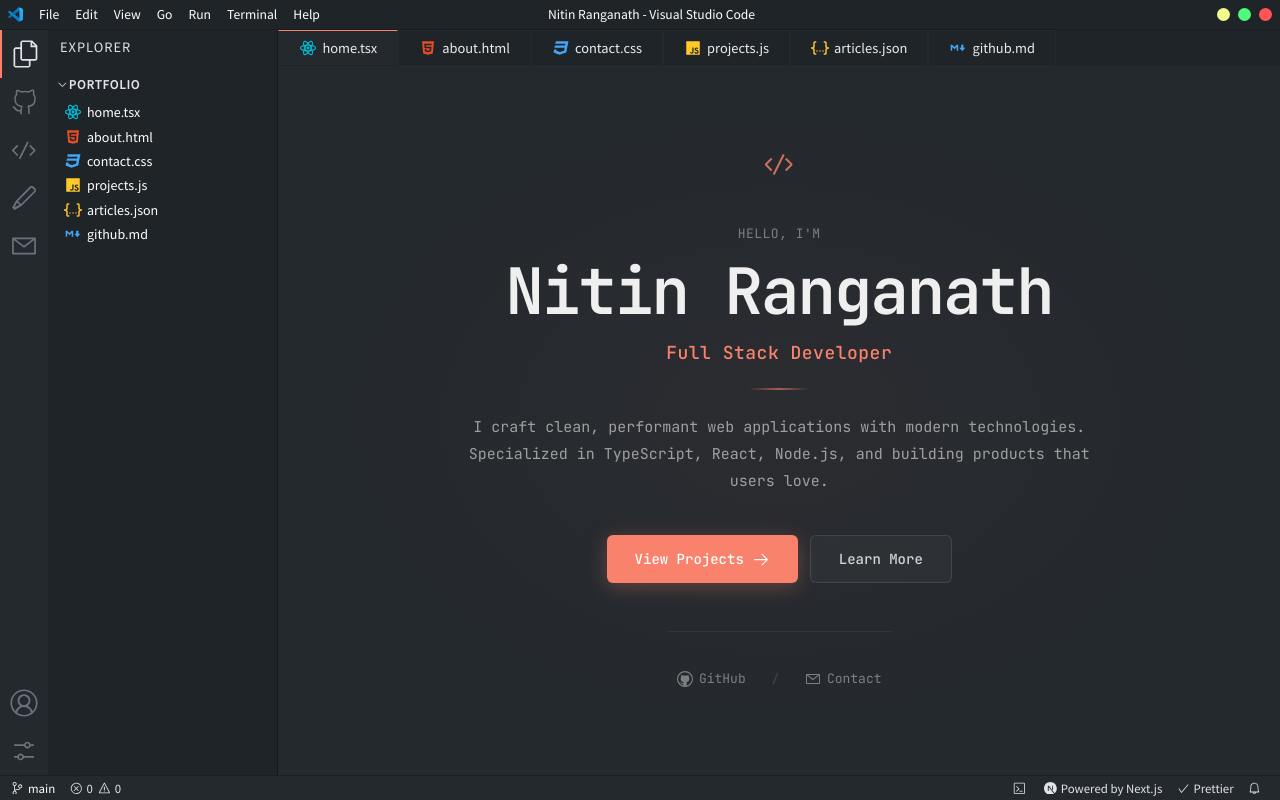
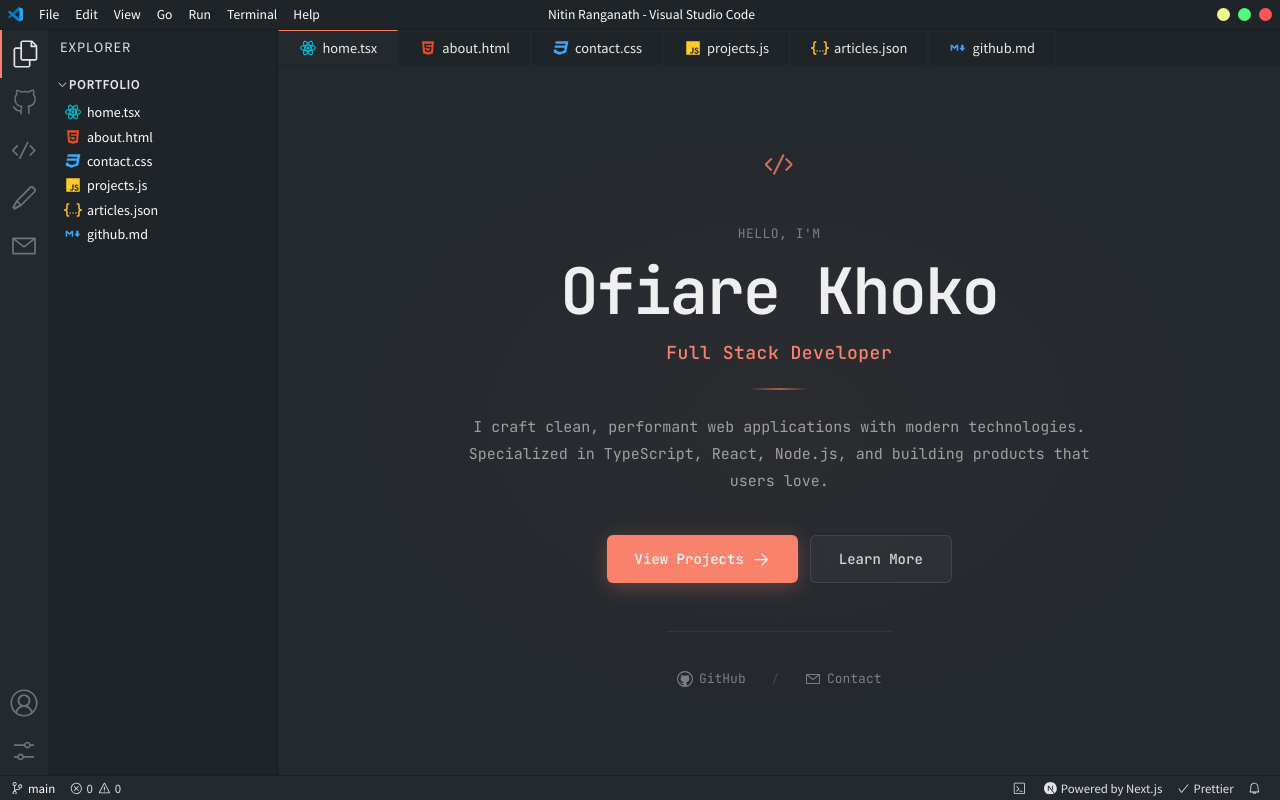
Before and after one commit to wilpowatech/my-portfolio, a Next.js app: page / in a window 1280 px wide. Built offline with nearby package versions, Linux system fonts and the light colour scheme.

Commit message:
first change

```diff
--- a/app/layout.tsx
+++ b/app/layout.tsx
@@ -1,39 +1,38 @@
-import type { Metadata } from 'next';
+import type { Metadata } from 'next'
 
-import Layout from '@/components/Layout';
+import Layout from '@/components/Layout'
 
-import '@/styles/globals.css';
-import '@/styles/themes.css';
+import '@/styles/globals.css'
+import '@/styles/themes.css'
 
 export const metadata: Metadata = {
   title: {
-    default: 'Nitin Ranganath | Portfolio',
-    template: 'Nitin Ranganath | %s',
+    default: 'Ofiare Khoko | Portfolio',
+    template: 'Ofiare Khoko | %s',
   },
   description:
-    "Nitin Ranganath is an avid full stack web developer building websites and applications you'd love to use",
+    "Ofiare Khoko is an avid full stack web developer building websites and applications you'd love to use",
   keywords: [
-    'nitin ranganath',
-    'nitin',
-    'ranganath',
+    'ofiare khoko',
+    'ofiare',
+    'khoko',
     'web developer portfolio',
-    'nitin web developer',
-    'nitin developer',
+    'wilpowa web developer',
+    'wilpowa developer',
     'mern stack',
-    'nitin ranganath portfolio',
+    'ofiare khoko portfolio',
     'vscode-portfolio',
   ],
   openGraph: {
-    title: "Nitin Ranganath's Portfolio",
-    description:
-      "A full-stack developer building websites that you'd like to use.",
+    title: "Ofiare Khoko's Portfolio",
+    description: "A full-stack developer building websites that you'd like to use.",
     images: ['https://imgur.com/4zi5KkQ.png'],
     url: 'https://vscode-portfolio.vercel.app',
   },
   twitter: {
     card: 'summary_large_image',
   },
-};
+}
 
 const themeScript = `
   (function() {
@@ -42,13 +41,9 @@ const themeScript = `
       document.documentElement.setAttribute('data-theme', theme);
     }
   })();
-`;
+`
 
-export default function RootLayout({
-  children,
-}: {
-  children: React.ReactNode;
-}) {
+export default function RootLayout({ children }: { children: React.ReactNode }) {
   return (
     <html lang="en" suppressHydrationWarning>
       <head>
@@ -58,5 +53,5 @@ export default function RootLayout({
         <Layout>{children}</Layout>
       </body>
     </html>
-  );
+  )
 }
--- a/app/page.tsx
+++ b/app/page.tsx
@@ -1,9 +1,9 @@
-'use client';
+'use client'
 
-import Link from 'next/link';
-import { VscArrowRight, VscGithub, VscMail, VscCode } from 'react-icons/vsc';
+import Link from 'next/link'
+import { VscArrowRight, VscGithub, VscMail, VscCode } from 'react-icons/vsc'
 
-import styles from '@/styles/HomePage.module.css';
+import styles from '@/styles/HomePage.module.css'
 
 export default function HomePage() {
   return (
@@ -19,16 +19,15 @@ export default function HomePage() {
           <div className={styles.intro}>
             <p className={styles.greeting}>Hello, I&apos;m</p>
 
-            <h1 className={styles.name}>Nitin Ranganath</h1>
+            <h1 className={styles.name}>Ofiare Khoko</h1>
 
             <p className={styles.role}>Full Stack Developer</p>
 
             <div className={styles.divider} />
 
             <p className={styles.description}>
-              I craft clean, performant web applications with modern technologies.
-              Specialized in TypeScript, React, Node.js, and building products
-              that users love.
+              I craft clean, performant web applications with modern technologies. Specialized in
+              TypeScript, React, Node.js, and building products that users love.
             </p>
           </div>
 
@@ -45,7 +44,7 @@ export default function HomePage() {
 
           <div className={styles.links}>
             <a
-              href="https://github.com/itsnitinr"
+              href="https://github.com/wilpowatech"
               target="_blank"
               rel="noopener noreferrer"
               className={styles.link}
@@ -64,5 +63,5 @@ export default function HomePage() {
         </div>
       </div>
     </div>
-  );
+  )
 }
```
Also changed, not shown: app/about/page.tsx (+3 -24 lines).
